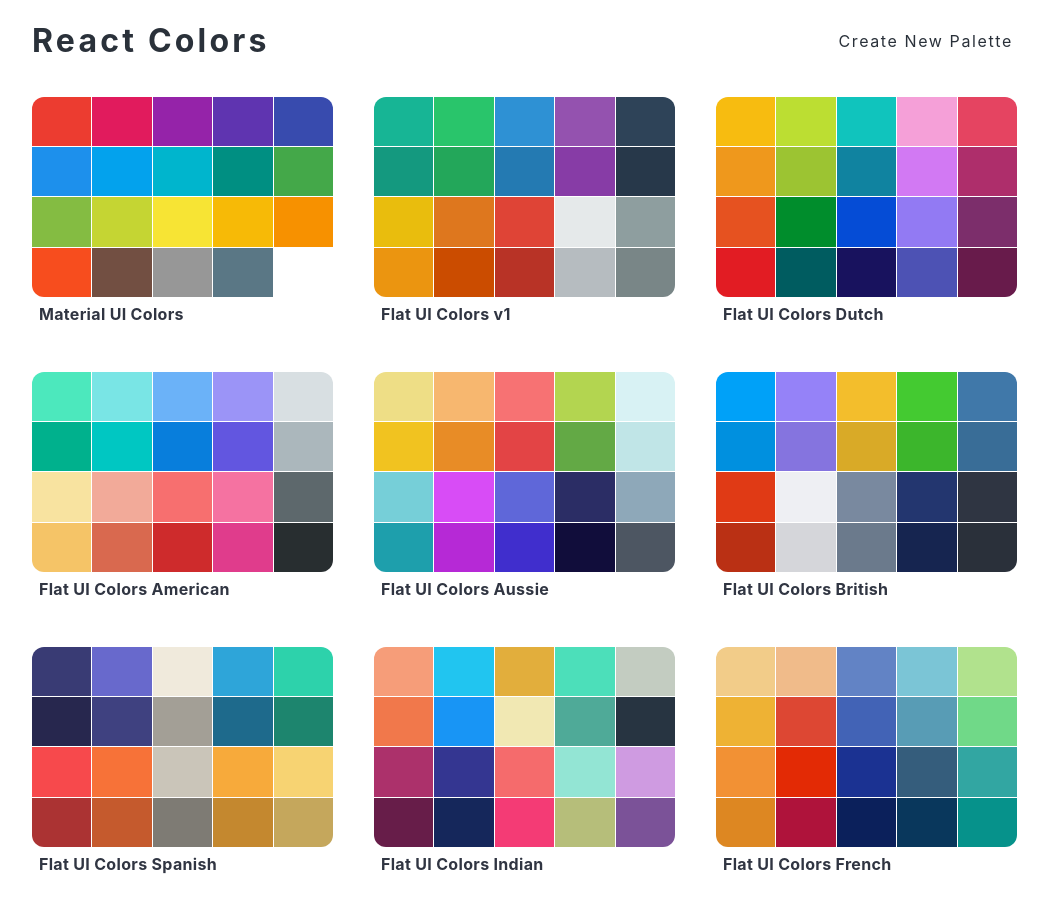
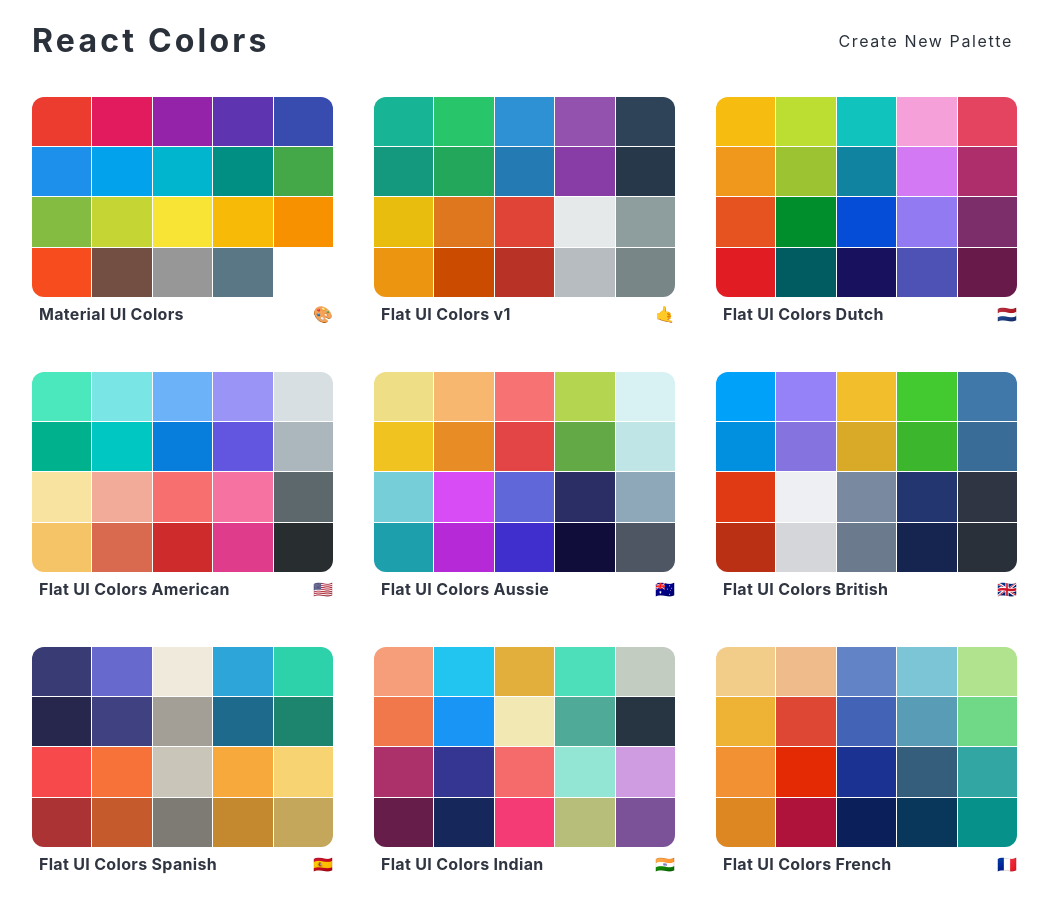
Before and after one commit to masha-nv/colors, a React (Create React App) app in the folder my-app/: page / in a window 1280 px wide. Shown: the whole page, without its empty margins (111-1159 px from the left). Built offline with nearby package versions, Linux system fonts and the light colour scheme.

Commit message:
add emoji picker

```diff
--- a/my-app/package.json
+++ b/my-app/package.json
@@ -10,6 +10,7 @@
     "@testing-library/user-event": "^12.6.3",
     "array-move": "^3.0.1",
     "chroma-js": "^2.1.0",
+    "emoji-mart": "^3.0.0",
     "rc-slider": "^9.7.1",
     "react": "^17.0.1",
     "react-color": "^2.19.3",
--- /dev/null
+++ b/my-app/src/EmojiForm.js
@@ -0,0 +1,37 @@
+import React, { Component } from "react";
+import "emoji-mart/css/emoji-mart.css";
+import { Picker } from "emoji-mart";
+import DialogTitle from "@material-ui/core/DialogTitle";
+import Dialog from "@material-ui/core/Dialog";
+import DialogContent from "@material-ui/core/DialogContent";
+
+class EmojiForm extends Component {
+  selectEmoji = (emoji) => {
+    this.props.saveEmoji(emoji.native);
+  };
+
+  handleClose = () => {
+    this.props.closeEmojiForm();
+  };
+  render() {
+    const { open } = this.props;
+    return (
+      <div>
+        <Dialog open={open} onClose={this.handleClose}>
+          <DialogTitle>Pick Emoji</DialogTitle>
+          <DialogContent>
+            <Picker
+              set="apple"
+              emoji=""
+              title=""
+              showPreview={false}
+              onClick={this.selectEmoji}
+            />
+          </DialogContent>
+        </Dialog>
+      </div>
+    );
+  }
+}
+
+export default EmojiForm;
--- a/my-app/src/MiniPalette.js
+++ b/my-app/src/MiniPalette.js
@@ -5,7 +5,6 @@
 const MiniPalette = ({ palette, classes }) => {
   return (
     <div className={classes.root}>
-      <div>
       <div className={classes.container}>
         {palette.colors[500].map((color) => (
           <div
@@ -15,7 +14,15 @@
           ></div>
         ))}
       </div>
+      <div
+        style={{
+          display: "flex",
+          justifyContent: "space-between",
+          alignItems: "center",
+        }}
+      >
         <h4 className={classes.paletteName}>{palette.paletteName}</h4>
+        <span>{palette.emoji}</span>
       </div>
     </div>
   );
--- a/my-app/src/NewPaletteForm.js
+++ b/my-app/src/NewPaletteForm.js
@@ -17,6 +17,7 @@
 import arrayMove from "array-move";
 import NewPaletteFormNav from "./NewPaletteFormNav";
 import NewPaletteDrawer from "./NewPaletteDrawer";
+import EmojiForm from "./EmojiForm";
 
 const drawerWidth = 340;
 const appBarHeight = 64;
@@ -108,11 +109,29 @@
 
 class NewPaletteForm extends Component {
   state = {
-    open: true,
+    open: false,
     color: "",
     colors: [],
     colorName: "",
     openDialog: false,
+    openEmojiForm: false,
+    paletteName: "",
+  };
+
+  handleCloseEmojiForm = () => {
+    this.setState({ openEmojiForm: false });
+  };
+
+  handleSaveEmoji = (emoji) => {
+    const newPalette = {
+      paletteName: this.state.paletteName,
+      id: this.state.paletteName.toLowerCase().replaceAll(" ", "-"),
+      emoji: emoji,
+      colors: this.state.colors,
+    };
+    seedColors.push(newPalette);
+    this.setState({ openDialog: false, openEmojiForm: false });
+    this.props.history.push("/");
   };
 
   onSortEnd = ({ oldIndex, newIndex }) => {
@@ -163,7 +182,7 @@
   };
 
   handleSavePalette = () => {
-    this.setState({ openDialog: true });
+    this.setState({ openDialog: true, openEmojiForm: false });
   };
 
   handleClearPalette = () => {
@@ -172,15 +191,11 @@
   };
 
   handleSave = (newPaletteName) => {
-    const newPalette = {
+    this.setState({
+      openEmojiForm: true,
       paletteName: newPaletteName,
-      id: newPaletteName.toLowerCase().replaceAll(" ", "-"),
-      emoji: ":)",
-      colors: this.state.colors,
-    };
-    seedColors.push(newPalette);
-    this.setState({ openDialog: false });
-    this.props.history.push("/");
+      openDialog: false,
+    });
   };
 
   handleClose = () => {
@@ -198,7 +213,6 @@
   };
 
   handleDelete = (color) => {
-    console.log(color);
     this.setState({
       colors: [...this.state.colors.filter((el) => el.color !== color)],
     });
@@ -206,7 +220,7 @@
 
   render() {
     const { classes, history } = this.props;
-    const { open, color, colors, colorName } = this.state;
+    const { open, color, colors, colorName, openEmojiForm } = this.state;
 
     return (
       <div className={classes.root}>
@@ -242,6 +256,11 @@
             open={this.state.openDialog}
             handleClose={this.handleClose}
           />
+          <EmojiForm
+            closeEmojiForm={this.handleCloseEmojiForm}
+            saveEmoji={this.handleSaveEmoji}
+            open={openEmojiForm}
+          />
           <DraggableColorList
             distance={1}
             axis="xy"
```
Also changed, not shown: 1 other file (tests, documents, lock files or other folders). Lines whose indentation alone changed are shown as unchanged.
